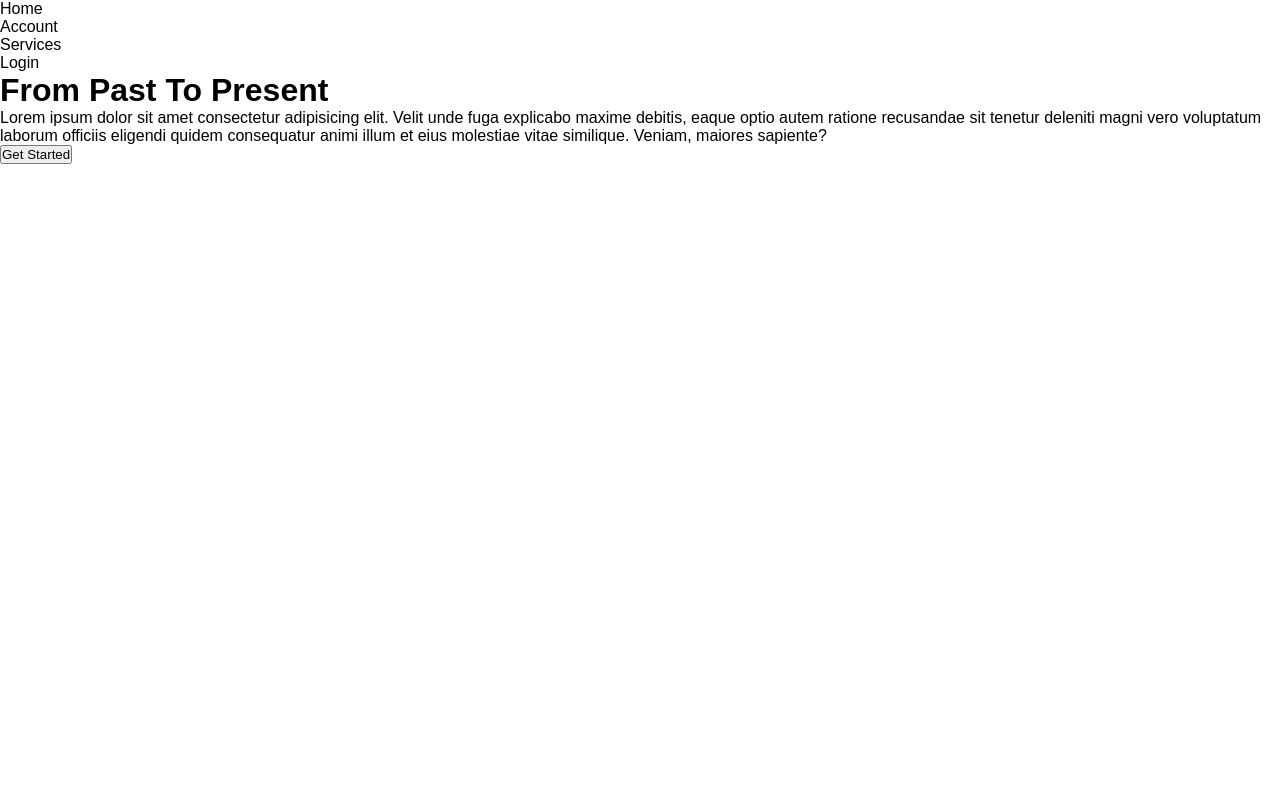
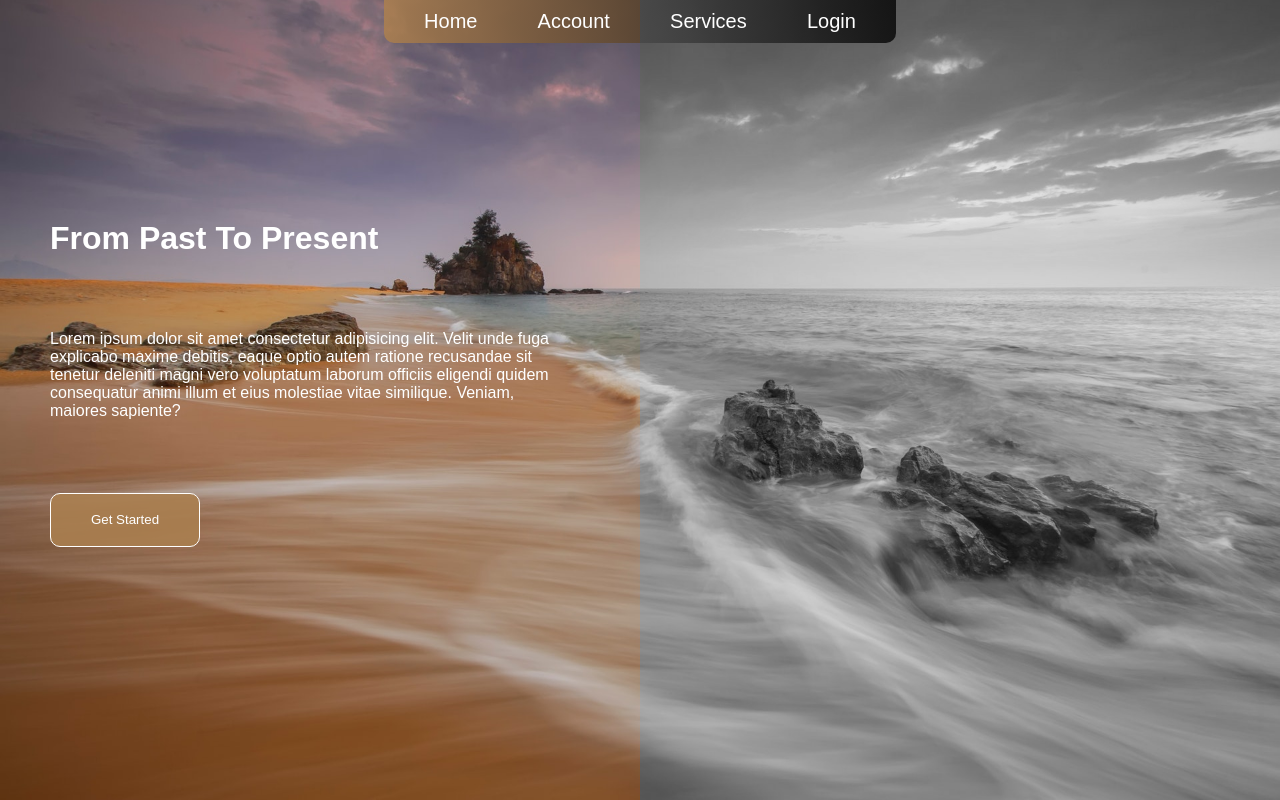
Before and after one commit to Douzandeh/Header_Project_6, a plain HTML site: page index.html in a window 1280 px wide. Drawn offline with Linux system fonts and the light colour scheme; a web font is replaced by a local one.

Commit message:
Completing the CSS structure

```diff
--- a/style.css
+++ b/style.css
@@ -9,3 +9,61 @@
 body {
   font-family: "Shippori Antique", sans-serif;
 }
+
+.header {
+  background-image: url(./img/header.jpg);
+  width: 100%;
+  height: 100vh;
+  background-position: center;
+  background-size: cover;
+}
+
+.header::before {
+  content: "";
+  position: absolute;
+  top: 0;
+  right: 0;
+  width: 50%;
+  height: 100vh;
+  backdrop-filter: grayscale(100%);
+}
+
+.navbar-list{
+    list-style: none;
+    font-size: 20px;
+    background-image: linear-gradient(to left, rgba(0, 0, 0, 0.773), rgba(171, 127, 80, 0.882));
+    display: flex;
+    justify-content: space-around;
+    width: 40%;
+    margin: 0 auto;
+    padding: 10px;
+    border-bottom-left-radius: 10px;
+    border-bottom-right-radius: 10px;
+}
+
+.navbar-item{
+    color: #fff;
+    cursor: pointer;
+    z-index: 999;
+}
+
+.text{
+    color: #fff;
+    width: 40%;
+    height: 400px;
+    display: flex;
+    flex-direction: column;
+    justify-content: space-around;
+    margin-top: 140px;
+    margin-left: 50px;
+}
+
+.btn{
+    width: 150px;
+    height: 54px;
+    border-radius: 10px;
+    background-color: rgba(171, 127, 80, 0.882);
+    border: 1px solid #fff;
+    color: #fff;
+    cursor: pointer;
+}
```
